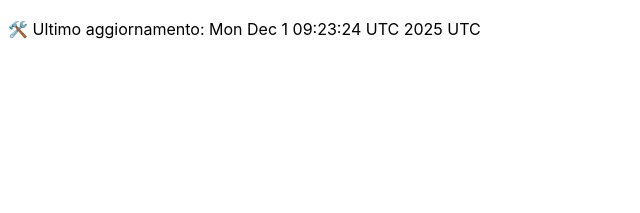
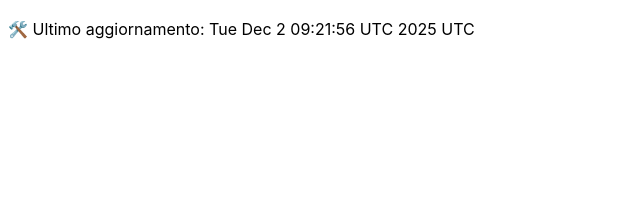
Before and after one commit to DanteTrb/DanteTrb.github.io, a Jekyll site: the page built from badges.md, in a window 1280 px wide. Shown: the top 213 px of the page, without its empty margins (0-640 px from the left). Built offline with Jekyll 4.4.1, drawn with Linux system fonts in a browser that asks for light colours; our own code applies the rules of GitHub Pages for plain Markdown files.

Commit message:
🛠️ Aggiornamento automatico badge

```diff
--- a/badges.md
+++ b/badges.md
@@ -1 +1 @@
-🛠️ Ultimo aggiornamento: Mon Dec  1 09:23:24 UTC 2025 UTC
+🛠️ Ultimo aggiornamento: Tue Dec  2 09:21:56 UTC 2025 UTC
```
